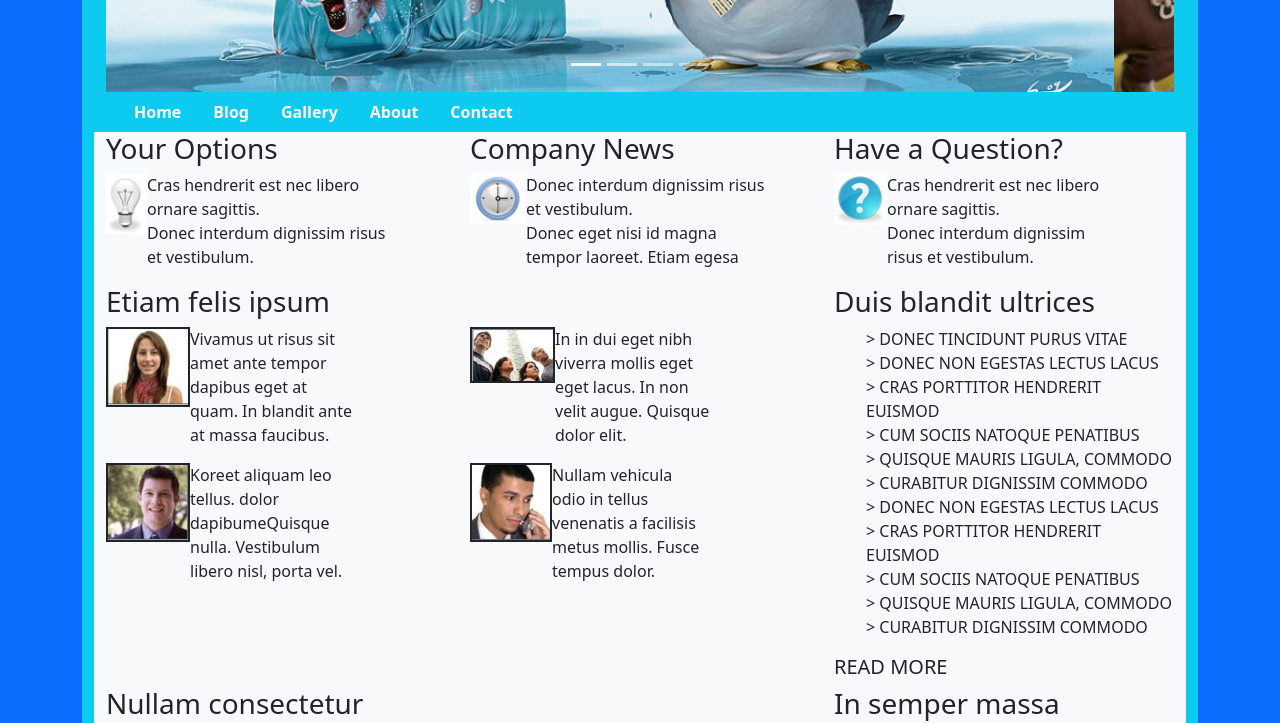
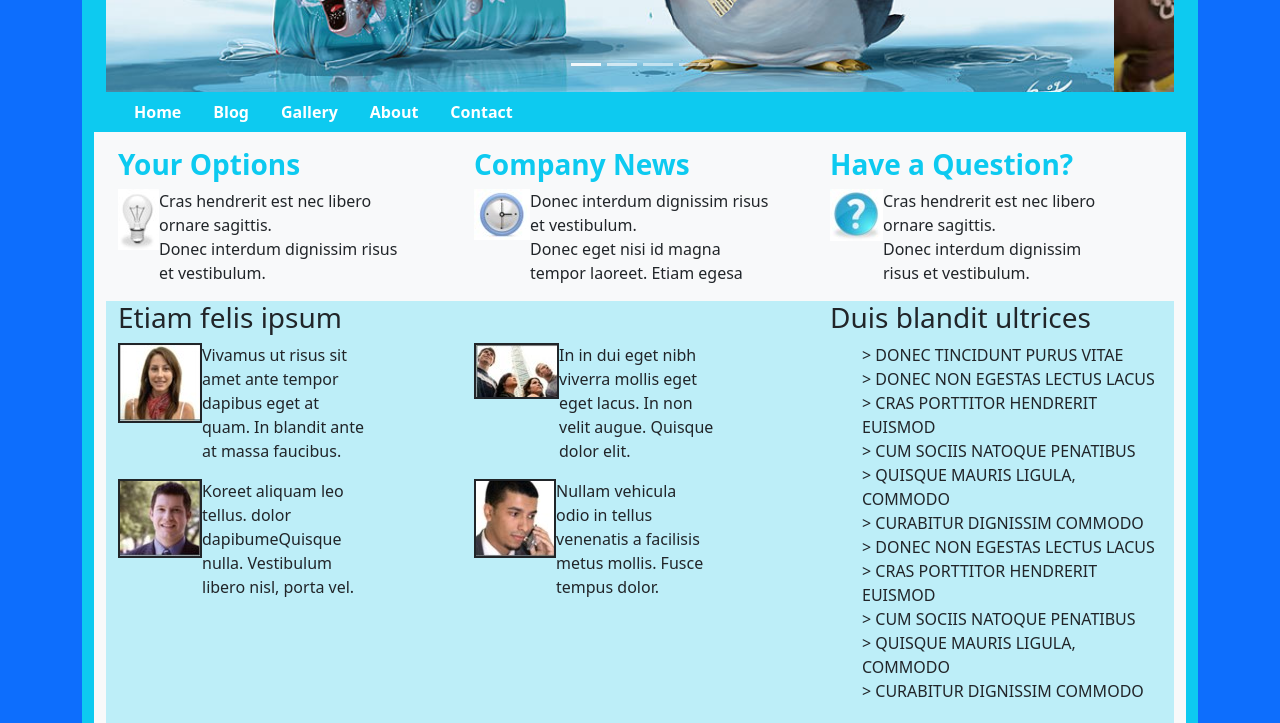
Before and after one commit to cyouying/web2023, a plain HTML site: page task two.html in a window 1280 px wide. Shown: the part 340-1063 px from the top of the page. Drawn offline with Linux system fonts and the light colour scheme.

Commit message:
task two

```diff
--- a/task two.html
+++ b/task two.html
@@ -35,7 +35,7 @@
                     <button type="button" data-bs-target="#demo" data-bs-slide-to="3"></button>
                 </div>
                 <!-- The slideshow/carousel -->
-                <div class="carousel-inner pt-2 ">
+                <div class="carousel-inner pt-2">
                     <div class="carousel-item active" id="main_title">
                         <img src="/task two_images/header.jpg" alt="header1" class="d-block w-100">
                     </div>
@@ -56,8 +56,8 @@
                 <button class="carousel-control-next" type="button" data-bs-target="#demo" data-bs-slide="next">
                     <span class="carousel-control-next-icon"></span>
                 </button>
+            </div>
 
-            </div>
             <div class="container fw-bold " id="manu">
                 <ul class="nav">
                     <li class="nav-item">
@@ -79,24 +79,24 @@
             </div>
         </div>
 
-        <article class="container bg-light " id="main">
+        <article class="container bg-light pt-3 px-4" id="main">
             <div class="row" id="">
                 <div class="col-sm-4 ">
-                    <h3>Your Options</h3>
+                    <h3 class="fw-bold text-info">Your Options</h3>
                     <img class="img-fluid float-start" src="/task two_images/light bulb.jpg" alt="light bulb">
                     <p class="float-start">Cras hendrerit est nec libero<br>
                         ornare sagittis.<br>
                         Donec interdum dignissim risus<br>et vestibulum.</p>
                 </div>
                 <div class="col-sm-4 ">
-                    <h3>Company News</h3>
+                    <h3 class="fw-bold text-info">Company News</h3>
                     <img class="img-fluid float-start" src="/task two_images/clock.jpg" alt="clock">
                     <p class="float-start">Donec interdum dignissim risus<br>et vestibulum.<br>
                         Donec eget nisi id magna<br>
                         tempor laoreet. Etiam egesa</p>
                 </div>
                 <div class="col-sm-4 ">
-                    <h3>Have a Question?</h3>
+                    <h3 class="fw-bold text-info">Have a Question?</h3>
                     <img class="img-fluid float-start" src="/task two_images/question mark.jpg" alt="question mark">
                     <p class="float-start">Cras hendrerit est nec libero<br>
                         ornare sagittis.<br>
@@ -105,30 +105,38 @@
             </div>
 
             <div class="row" id="content">
-                <div class="col-sm-8 ">
+                <div class="col-sm-8 bg-info bg-opacity-25 ">
                     <h3>Etiam felis ipsum</h3>
-                    <ui class="row" id="port" >
+                    <ui class="row" id="port">
                         <li class="col-sm-6 ">
-                            <img class="img-fluid border border-2 border-dark float-start" src="/task two_images/character1.jpg" alt="character1">
-                            <p class="float-start">Vivamus ut risus sit<br>amet ante tempor<br>dapibus eget at<br>quam. In blandit
+                            <img class="img-fluid border border-2 border-dark float-start"
+                                src="/task two_images/character1.jpg" alt="character1">
+                            <p class="float-start">Vivamus ut risus sit<br>amet ante tempor<br>dapibus eget at<br>quam.
+                                In blandit
                                 ante<br>at massa faucibus.</p>
                             </img>
                         </li>
                         <li class="col-sm-6 ">
-                            <img class="img-fluid border border-2 border-dark float-start" src="/task two_images/character2.jpg" alt="character2">
-                            <p class="float-start">In in dui eget nibh<br>viverra mollis eget<br>eget lacus. In non<br>velit augue.
+                            <img class="img-fluid border border-2 border-dark float-start"
+                                src="/task two_images/character2.jpg" alt="character2">
+                            <p class="float-start">In in dui eget nibh<br>viverra mollis eget<br>eget lacus. In
+                                non<br>velit augue.
                                 Quisque<br>dolor elit.</p>
                             </img>
                         </li>
                         <li class="col-sm-6 ">
-                            <img class="img-fluid border border-2 border-dark float-start" src="/task two_images/character3.jpg" alt="character3">
-                            <p class="float-start">Koreet aliquam leo<br>tellus. dolor<br>dapibumeQuisque<br>nulla. Vestibulum<br>libero
+                            <img class="img-fluid border border-2 border-dark float-start"
+                                src="/task two_images/character3.jpg" alt="character3">
+                            <p class="float-start">Koreet aliquam leo<br>tellus. dolor<br>dapibumeQuisque<br>nulla.
+                                Vestibulum<br>libero
                                 nisl, porta vel.</p>
                             </img>
                         </li>
                         <li class="col-sm-6 ">
-                            <img class="img-fluid border border-2 border-dark float-start" src="/task two_images/character4.jpg" alt="character4">
-                            <p class="float-start">Nullam vehicula<br>odio in tellus<br>venenatis a facilisis<br>metus mollis.
+                            <img class="img-fluid border border-2 border-dark float-start"
+                                src="/task two_images/character4.jpg" alt="character4">
+                            <p class="float-start">Nullam vehicula<br>odio in tellus<br>venenatis a facilisis<br>metus
+                                mollis.
                                 Fusce<br>tempus dolor.</p>
                             </img>
                         </li>
@@ -136,7 +144,7 @@
 
                 </div>
 
-                <div class="col-sm-4">
+                <div class="col-sm-4 bg-info bg-opacity-25">
                     <h3>Duis blandit ultrices</h3>
                     <ul>
                         <li>> DONEC TINCIDUNT PURUS VITAE</li>
```
